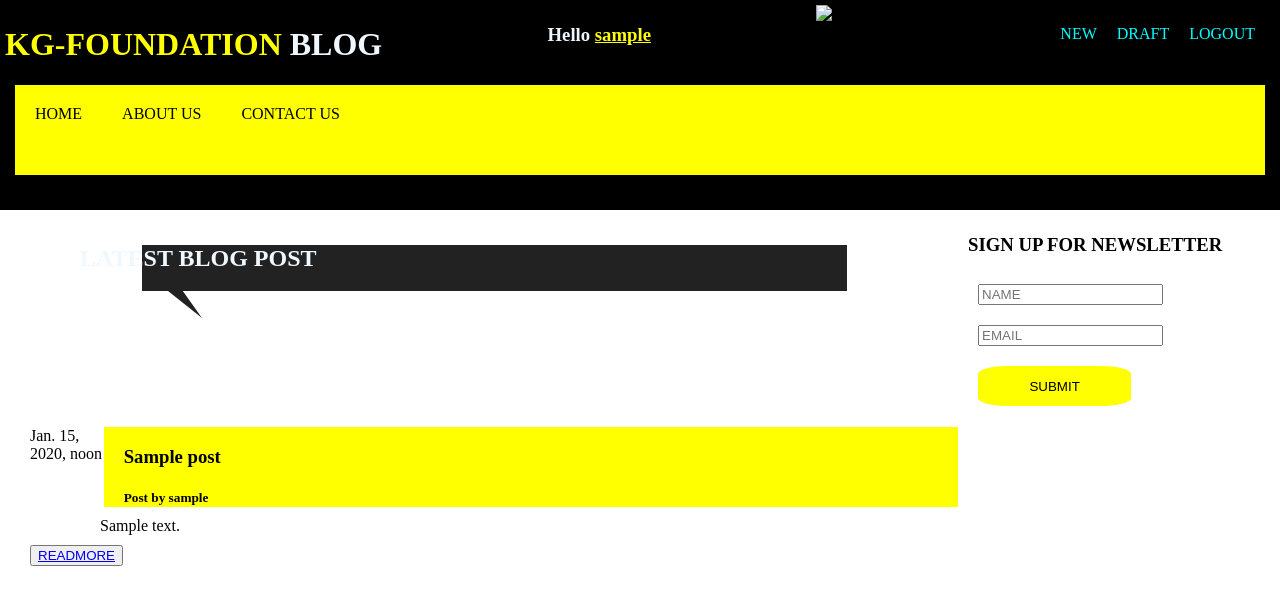
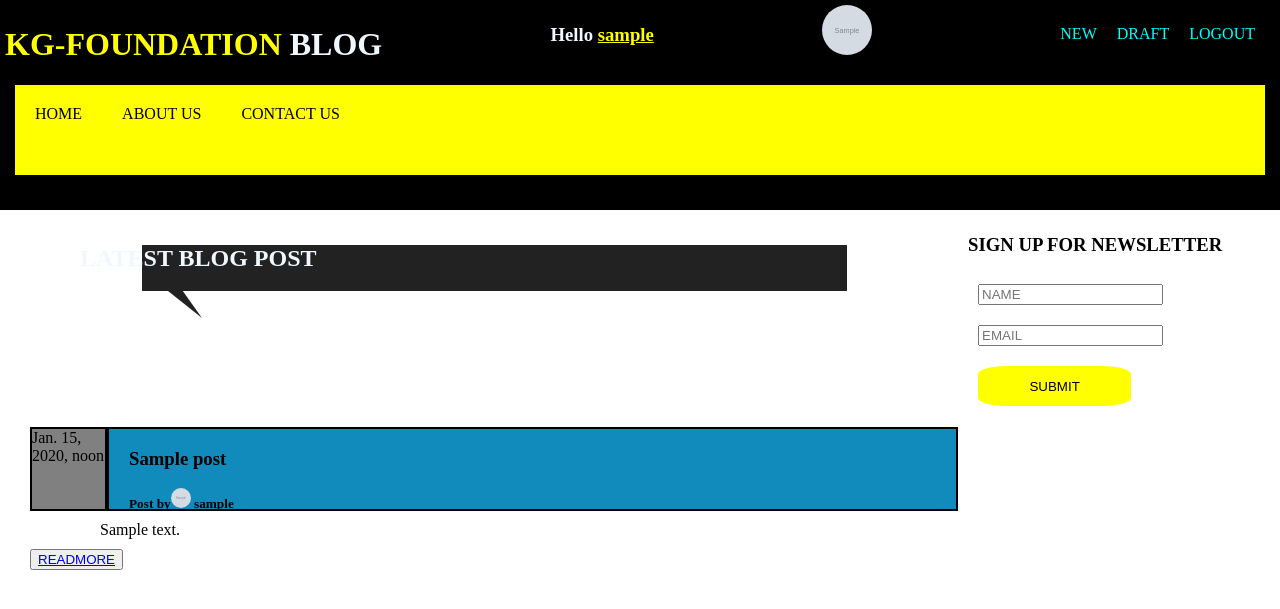
Before and after one commit to katman-Generation/my-blog, a Django app: page / in a window 1280 px wide. Shown: the top 609 px of the page. Run offline with Django 3.2, Linux system fonts and the light colour scheme; a user stored in the database is signed in; tables that the repository leaves empty hold one stand-in row (values such as "Sample post"); grey boxes marked "Sample" are stand-in pictures.

Commit message:
adding profile image to the home page

```diff
--- a/blog/static/css/base.css
+++ b/blog/static/css/base.css
@@ -15,6 +15,11 @@
     }
     .top h1{
         color: aliceblue;
+    }
+    .top img{
+        width: 50px;
+        height: 50px;
+        border-radius: 50%;
     }
     .nav{
         display: flex;
@@ -72,13 +77,18 @@
     }
     .postfff{
         flex-basis: 100%;
-        background-color: yellow;
+        background-color: rgb(16, 139, 187);
+        border: double black 2px;
     }
     .postfff h3{
         padding: 0 20px;
     }
     .postfff h5{
         padding: 0 20px;
+    }
+    .date{
+        background-color: gray;
+        border: double black 2px;
     }
 
     .postheading div{
--- a/blog/static/css/pbase.css
+++ b/blog/static/css/pbase.css
@@ -14,6 +14,12 @@
     }
     .top h1{
         color: aliceblue;
+    }
+    .top img{
+        width: 50px;
+        height: 50px;
+        border-radius: 50%;
+        text-align: center;
     }
     .nav{
         display: flex;
@@ -70,12 +76,14 @@
     }
     .postfff{
         flex-basis: 100%;
-        background-color: yellow;
+        background-color: rgb(16, 139, 187);
+        border: double black 2px;
     }
 
     .date{
         height: 80%;
-        background-color: aqua;
+        background-color: gray;
+        border: double black 2px;
     }
 
     .postheading h3{
--- a/blog/templates/blog/index.html
+++ b/blog/templates/blog/index.html
@@ -22,7 +22,7 @@
 			<div class="top">
 				<h1><a href="/" style="color: yellow; text-decoration: none;">KG-FOUNDATION</a> BLOG</h1>
 				{% if user.is_authenticated %}
-					<h3 style="color: aliceblue;">Hello <a href="{% url 'my_profile' %}" style="color: yellow;">{{ user.username }}</a></h3>
+					<h3 for="" style="color: aliceblue;">Hello <a href="{% url 'my_profile' %}" style="color: yellow;">{{ user.username }}</a></h3>
 					<img src="{{user_profile.profileimg.url}}" alt="profile">
 					<div class="nav">
 						<a href="{% url 'post_new' %}">NEW</a>
--- a/blog/templates/blog/post_list.html
+++ b/blog/templates/blog/post_list.html
@@ -19,7 +19,7 @@
 						<div class="date">{{ post.published_date }}</div>
 						<div class="postfff">
 							<h3>{{ post.title }}</h3>
-							<h5> Post by {{ post.author }}</h5>
+							<h5 style="top: 0; margin-top: 0; padding-top: 0;"> Post by<img src="{{user_profile.profileimg.url}}" alt="profile" width="20px" height="20px" style="border-radius: 50%;" > {{ post.author }}</h5>
 						</div>
 
 					</div>
--- a/blog/templates/registration/profile.html
+++ b/blog/templates/registration/profile.html
@@ -18,6 +18,7 @@
         color: rgb(169, 180, 9);
         font-weight: bold;
     }
+
     .section textarea{
         height: 40vh;
         width: 60%;
--- a/blog/views.py
+++ b/blog/views.py
@@ -9,8 +9,9 @@
 
 def post_list(request):
     """for  the view of the home page"""
+    user_profile = Profile.objects.get(user=request.user)
     posts = Post.objects.filter(published_date__lte=timezone.now()).order_by('-published_date')
-    return render(request, 'blog/post_list.html', {'posts': posts})
+    return render(request, 'blog/post_list.html', {'posts': posts,'user_profile': user_profile})
 
 def post_detail(request, pk):
     """returning the detail page"""
```
Also changed, not shown: blog/templates/blog/post_detail.html (+4 -4 lines).
